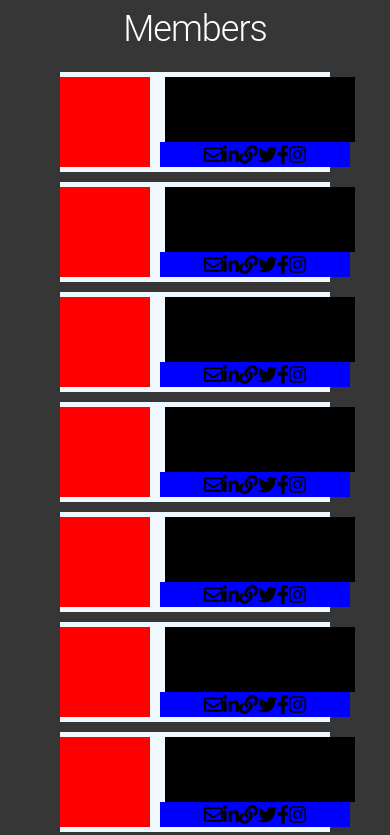
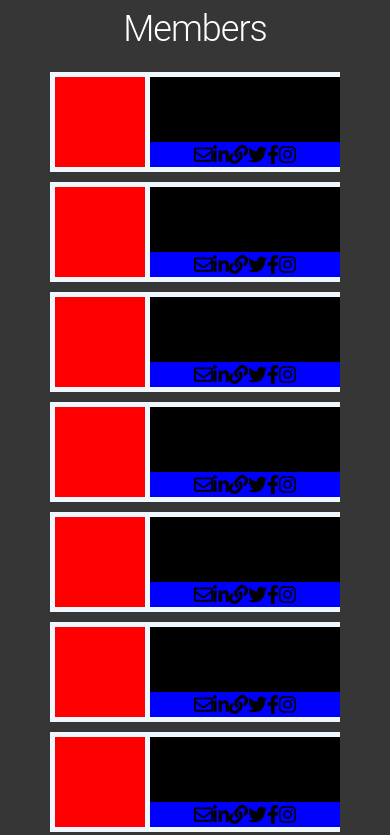
Before and after one commit to jayU-makes/tacswebsite, a plain HTML site: page index.html in a window 390 px wide. Shown: the part 4534-5369 px from the top of the page. Drawn offline with nearby package versions, Linux system fonts and the light colour scheme; a script that the page names is missing.

Commit message:
Update my_main.css

```diff
--- a/css/my_main.css
+++ b/css/my_main.css
@@ -108,6 +108,10 @@ width: 100%;
       margin-right: 0px;
     margin-left: 0px;
     }
+      .memb{
+      margin-left: 0px;
+          margin-right: 0px;
+      }
   }
 
 #mbtn{
@@ -236,6 +240,7 @@ display: none;
   right: -100px;
   top: -95px;
   margin: 5px;
+    margin-left: 0px;
   background-color: black;
 }
 
@@ -243,7 +248,6 @@ display: none;
 
   height: 90px;
   margin: 5px;
-    margin-left: 0px;
   width: 90px;
   background-color: #f00;
 
```
